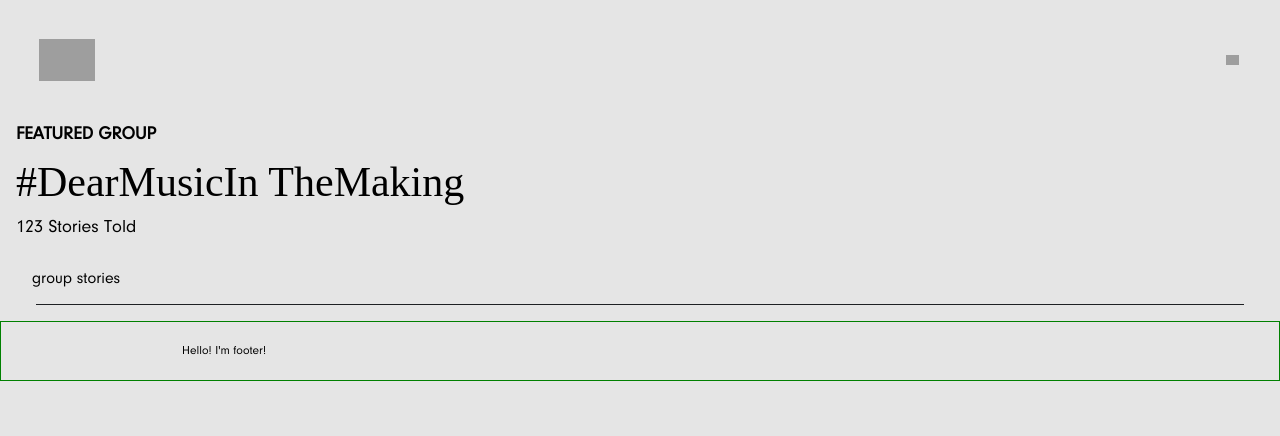
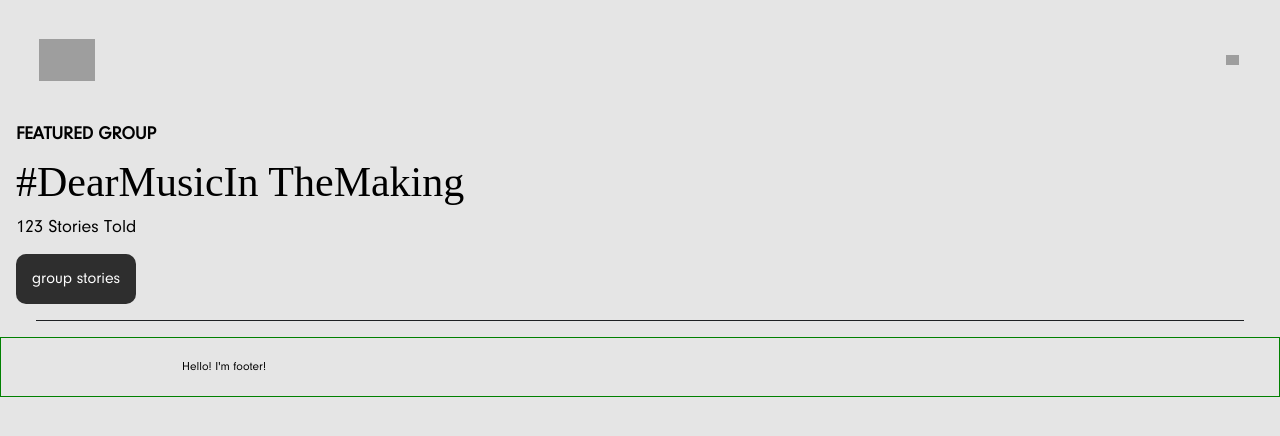
Before and after one commit to se7endev39/STXTCH, a Next.js app: page /page1/featuredGroup in a window 1280 px wide. Shown: the top 436 px of the page. Built offline with nearby package versions, Linux system fonts and the light colour scheme; grey boxes are pictures that could not be loaded; a web font is replaced by a local one.

Commit message:
MDB btn bug fixed

```diff
--- a/pages/page1/featuredGroup.js
+++ b/pages/page1/featuredGroup.js
@@ -16,10 +16,10 @@ function FeaturedGroup() {
             <div className="featured_group_stories py-3">
                 {stories} Stories Told
             </div>
-            <MDBBtn color="elegant" className="MDBbtn btn-radius-10">
+            <MDBBtn color="elegant" className="black btn-radius-10">
                 group stories
             </MDBBtn>
-            <div className="featured_group_detail">
+            <div className="featured_group_detail pt-4">
 
             </div>
             <div className="divider"></div>
```
